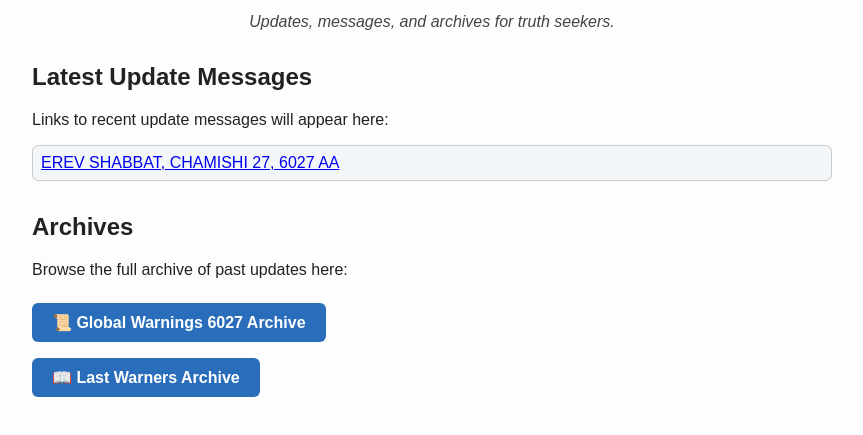
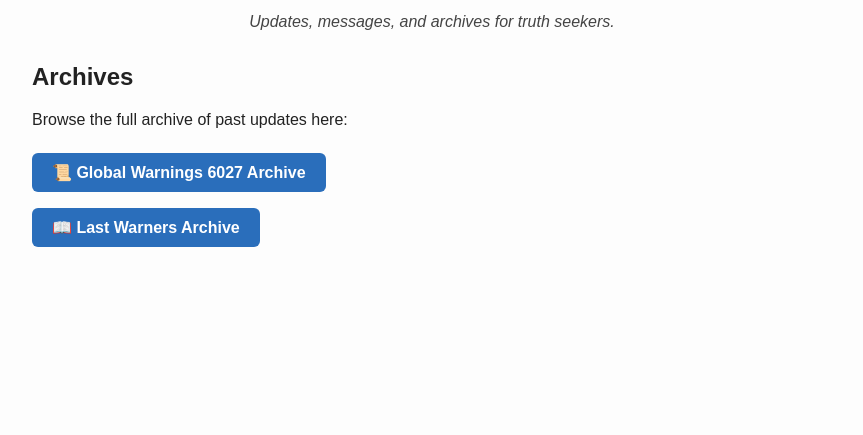
Before and after one commit to saphahcentral/dows6027, a plain HTML site: page index2.html in a window 1280 px wide. Shown: the part 75-510 px from the top of the page, without its empty margins (208-1071 px from the left). Drawn offline with Linux system fonts and the light colour scheme.

Commit message:
Update index2.html to remove OBSOLETE section

```diff
--- a/index2.html
+++ b/index2.html
@@ -65,15 +65,6 @@
   </header>
 
   <main>
-    <!-- Update Messages Section -->
-    <section>
-      <h2>Latest Update Messages</h2>
-      <p>Links to recent update messages will appear here:</p>
-      <ul id="updates-list">
-        <li><a href="20250822.html">EREV SHABBAT, CHAMISHI 27, 6027 AA</a></li>
-      </ul>
-    </section>
-
     <!-- Archives Section -->
     <section>
       <h2>Archives</h2>
```
